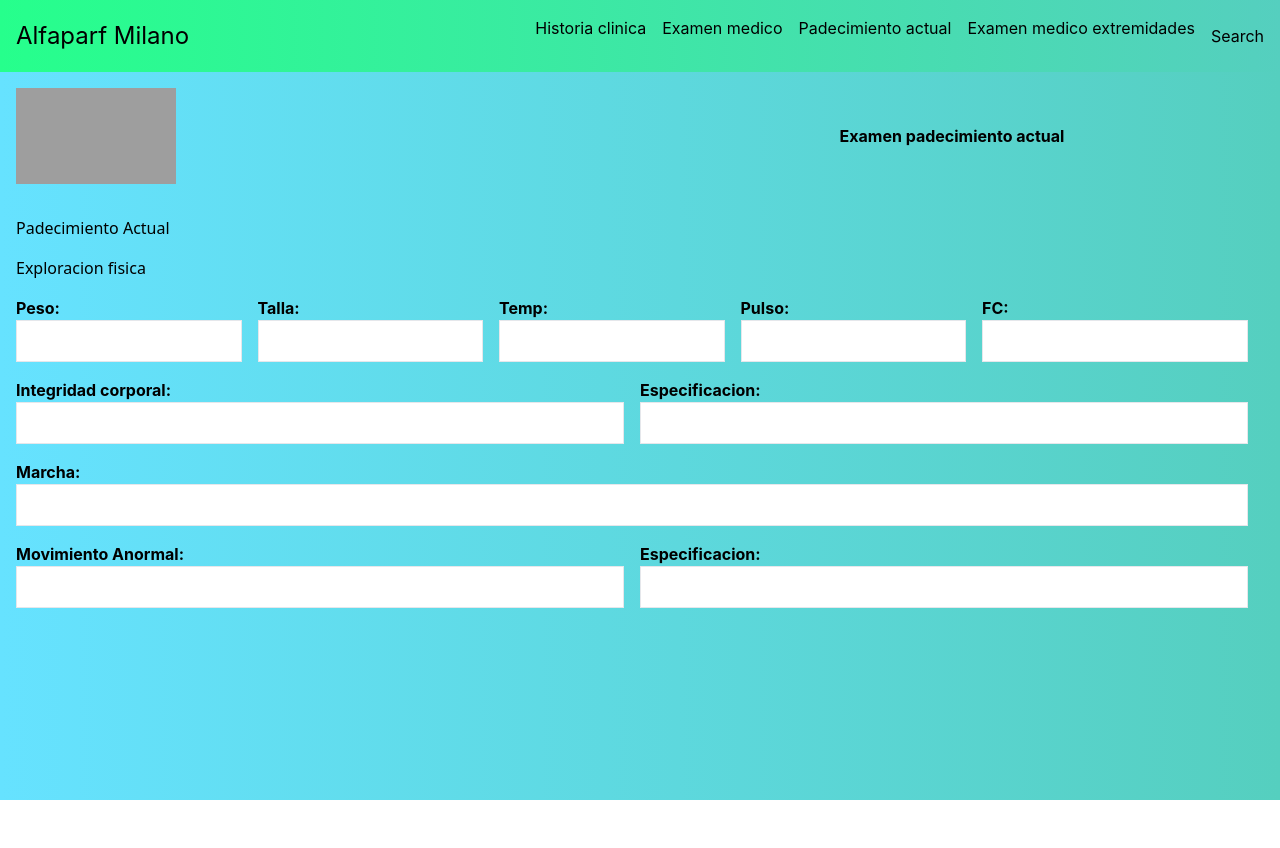
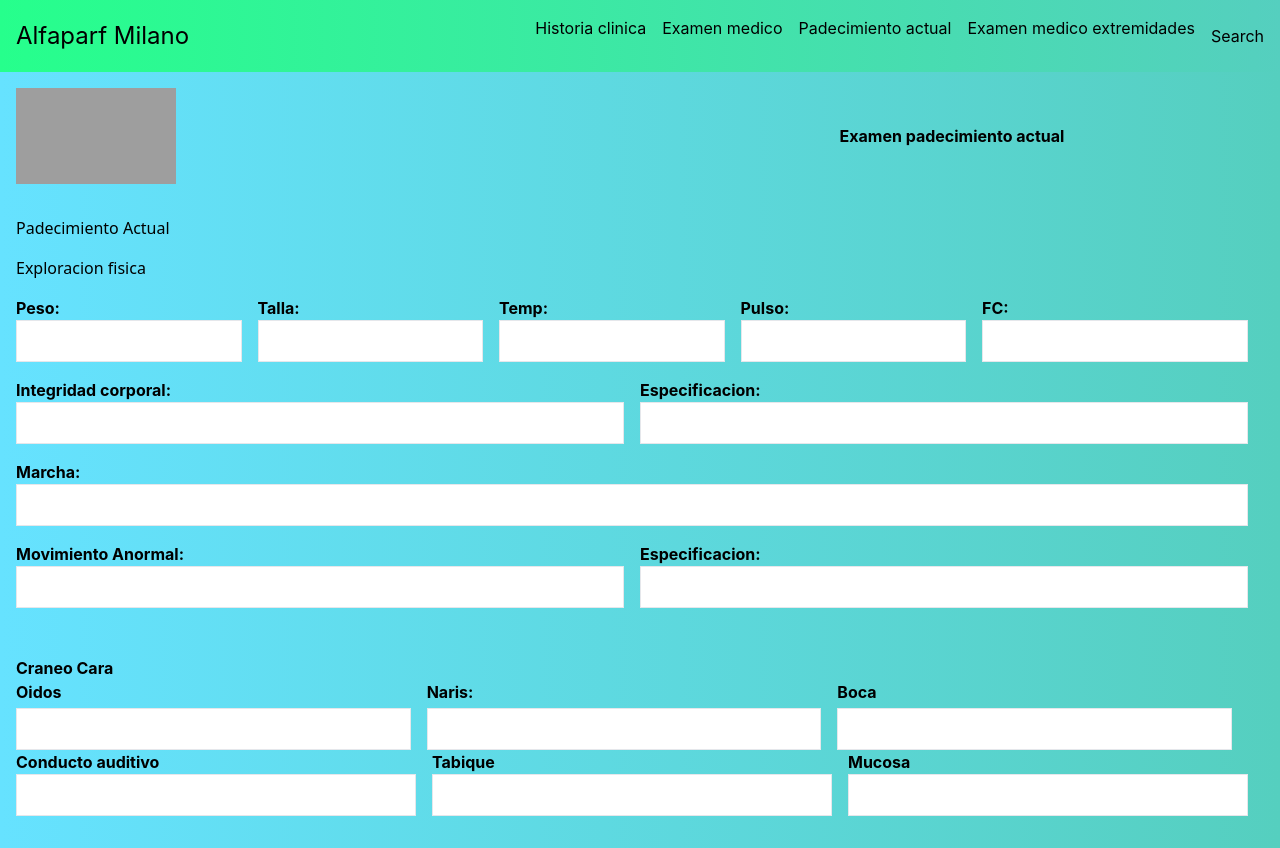
Before and after one commit to Varg-Vikernes/medical-control, a React (Create React App) app: page /Hcx3 in a window 1280 px wide. Before the commit the page ends 800 px from the top, so only its background shows below. Built offline with nearby package versions, Linux system fonts and the light colour scheme; grey boxes are pictures that could not be loaded.

Commit message:
Formulario cara y craneo

```diff
--- /dev/null
+++ b/src/components/Hcx3/craneo-Cara/craneo.component.jsx
@@ -0,0 +1,70 @@
+import React, { useState } from "react";
+
+
+const Cara = () => {
+    const [oidos, setOidos] = useState('');
+    const [naris, setNaris] = useState('');
+    const [boca, setBoca] = useState('');
+    const [conductoAudi, setConductoAudi] = useState('')
+    const [tabique, setTabique] = useState('');
+    const [mucosa, setMucosa] = useState('');
+
+
+    return (
+        <>
+            <form action="" className="w-full p-4">
+                <h1 className="block font-bold">Craneo Cara</h1>
+
+                <div className="flex justify-betwen mr-4">
+
+                    <div className="flex-1 mr-4">
+                        <label htmlFor="oidos" className="block font-bold mb-1">Oidos</label>
+                        <input type="text" name="oidos" id="oidos" required
+                            className="w-full border p-2"
+                            value={oidos} onChange={(e) => setOidos(e.target.value)}
+                        />
+                    </div>
+                    <div className="flex-1 mr-4">
+                        <label htmlFor="Naris" className="font-bold block mb-1">Naris:</label>
+                        <input type="text" name="Naris" id="Naris"
+                            className="w-full border p-2"
+                            value={naris} onChange={(e) => setNaris(e.target.value)}
+                        />
+                    </div>
+                    <div className="flex-1 mr-4">
+                        <label htmlFor="boca" className="block font-bold mb-1">Boca</label>
+                        <input type="text" name="boca" id="boca"
+                            className="w-full border p-2"
+                            value={boca} onChange={(e) => setBoca(e.target.value)}
+                        />
+                    </div>
+                </div>
+                <div className="flex justify-betwen mb-4">
+                    <div className="flex-1 mr-4">
+                        <label htmlFor="conductoAudi" className="block font-bold">Conducto auditivo</label>
+                        <input type="text" name="ConductoAudi" id="ConductoAudi"
+                            className="w-full border p-2"
+                            value={conductoAudi} onChange={(e) => setConductoAudi(e.target.value)}
+                        />
+                    </div>
+                    <div className="flex-1 mr-4">
+                        <label htmlFor="Tabique" className="block font-bold">Tabique</label>
+                        <input type="text" name="Tabique" id="Tabique"
+                            className="w-full border p-2"
+                            value={tabique} onChange={(e) => setTabique(e.target.value)}
+                        />
+                    </div>
+                    <div className="flex-1 mr-4">
+                        <label htmlFor="Mucosa" className="block font-bold">Mucosa</label>
+                        <input type="text" name="Mucosa" id="Mucosa"
+                            className="w-full border p-2"
+                            value={mucosa} onChange={(e) => setMucosa(e.target.value)}
+                        />
+                    </div>
+                </div>
+            </form>
+        </>
+    )
+}
+
+export default Cara;
--- a/src/components/Hcx3/hcx3.jsx
+++ b/src/components/Hcx3/hcx3.jsx
@@ -1,6 +1,7 @@
 import React from "react";
 import Navbar from "../Navbar/Navbar";
 import ExploracionF from "./exploracionFisica/exploracionFisica.component";
+import Cara from "./craneo-Cara/craneo.component";
 
 const Hcx3 = () => {
     return (
@@ -20,6 +21,7 @@ const Hcx3 = () => {
             </div>
             {/* Demas partes del formulario */}
             <ExploracionF />
+            <Cara />
         </>
     )
 }
```
